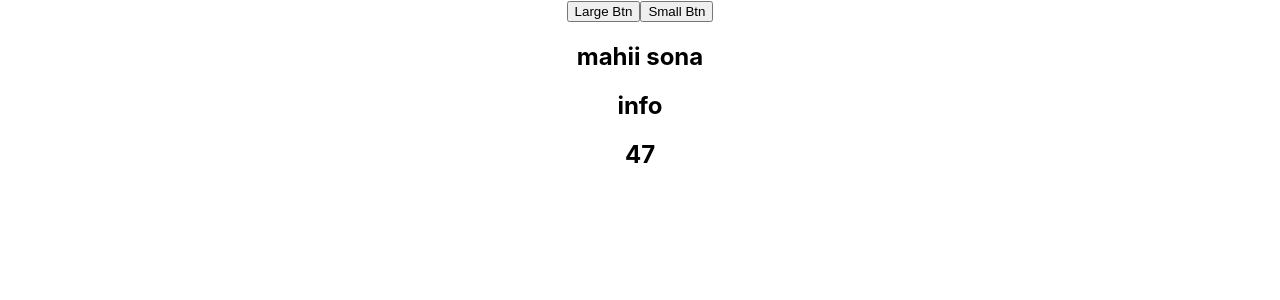
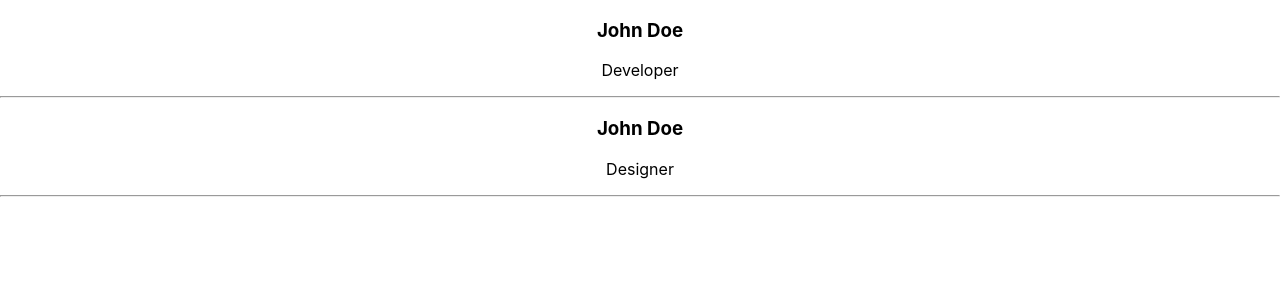
Before and after one commit to pr-dhruv-archieve/react-learnning, a React (Create React App) app: page / in a window 1280 px wide. Shown: the top 300 px of the page. Built offline with nearby package versions, Linux system fonts and the light colour scheme.

Commit message:
background for Props

```diff
--- a/src/App.js
+++ b/src/App.js
@@ -1,11 +1,11 @@
 import React from 'react';
 import './App.css';
-import Persons from './com/soma/component/Persons';
+import People from './com/soma/component/People';
 
 function App() {
   return (
     <div className="App">
-        <Persons />
+        <People />
     </div>
   );
 }
--- /dev/null
+++ b/src/com/soma/component/People.jsx
@@ -0,0 +1,31 @@
+import React, { Component } from 'react'
+
+function People() {
+  return (
+    <section>
+      <Person />
+      <Person1 />
+    </section>
+  )
+}
+const Person= () => {
+  return (
+    <article>
+      <h1>John Doe</h1>
+      <p>Developer</p>
+      <hr />
+    </article>
+  );
+};
+
+const Person1= () => {
+  return (
+    <article>
+      <h1>John Doe</h1>
+      <p>Designer</p>
+      <hr />
+    </article>
+  );
+};
+
+export default People;
--- a/src/com/soma/component/Persons.jsx
+++ /dev/null
@@ -1,32 +0,0 @@
-import React from "react";
-
-/**
- * How to use JS inside the RFC
- *
- * Inside JSX we can write anything which can return something.
- * Void return type statement will not be allowed in JSX.
- *
- * for accessing variable => {variableName}
- * another way {`${v1} ${v2} ------- ${vn}`}
- *
- */
-
-const btnText = "Small Btn";
-function Persons() {
-  const btn = "Large Btn";
-  const name = "mahii";
-  const lastName = "sona"
-
-  return (
-    <section>
-      <button>{btn}</button>
-      <button>{btnText}</button>
-
-      <h2>{`${name} ${lastName}`}</h2>
-      <h2>info</h2>
-      <h2>{12 + 35}</h2>
-    </section>
-  );
-}
-
-export default Persons;
```
